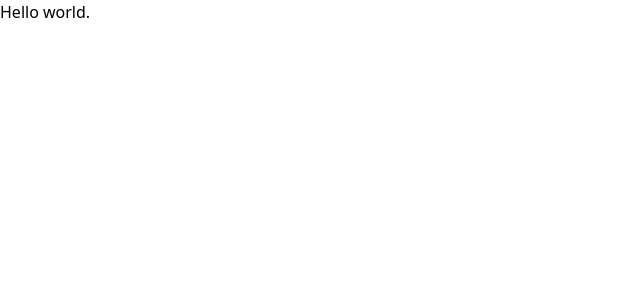
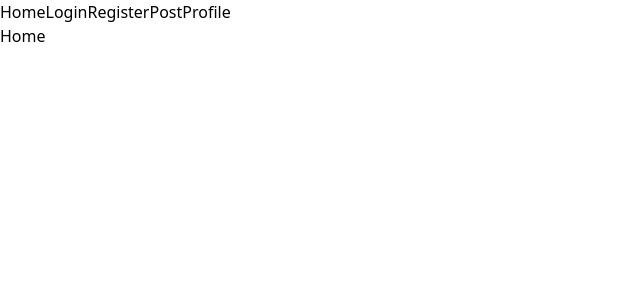
Before and after one commit to kittitornoh/miopi, a React (Create React App) app in the folder client/: page / in a window 1280 px wide. Shown: the top 300 px of the page, without its empty margins (0-640 px from the left). Built offline with nearby package versions, Linux system fonts and the light colour scheme.

Commit message:
set up basic routes

```diff
--- a/client/package.json
+++ b/client/package.json
@@ -9,6 +9,7 @@
     "@testing-library/user-event": "^12.8.3",
     "react": "^17.0.2",
     "react-dom": "^17.0.2",
+    "react-router-dom": "^5.2.0",
     "react-scripts": "4.0.3",
     "web-vitals": "^1.1.2"
   },
--- a/client/src/App.js
+++ b/client/src/App.js
@@ -1,5 +1,34 @@
+import { BrowserRouter as Router, Switch, Route, Link } from 'react-router-dom';
+
+import Home from './pages/Home';
+import Login from './pages/Login';
+import Register from './pages/Register';
+import Post from './pages/Post';
+import Profile from './pages/Profile';
+
 const App = () => {
-  return <div>Hello world.</div>;
+  return (
+    <Router>
+      <nav>
+        <Link to='/'>Home</Link>
+        <Link to='/login'>Login</Link>
+        <Link to='/register'>Register</Link>
+        <Link to='/post'>Post</Link>
+        <Link to='/profile'>Profile</Link>
+      </nav>
+
+      <Switch>
+        <Route exact path='/' component={Home} />
+        <Route path='/login' component={Login} />
+        <Route path='/register' component={Register} />
+        <Route path='/post' component={Post} />
+        <Route path='/profile' component={Profile} />
+        <Route>
+          <div>Not found.</div>
+        </Route>
+      </Switch>
+    </Router>
+  );
 };
 
 export default App;
--- a/client/src/pages/index.js
+++ /dev/null
@@ -1,7 +0,0 @@
-import { Home } from './Home/home';
-import { Login } from './Login/login';
-import { Post } from './Post/post';
-import { Profile } from './Profile/profile';
-import { Register } from './Register/register';
-
-export { Home, Login, Post, Profile, Register };
```
Also changed, not shown: client/src/pages/Home.js (renamed from client/src/pages/Home/home.jsx), client/src/pages/Login.js (renamed from client/src/pages/Login/loging.jsx), client/src/pages/Post.js (renamed from client/src/pages/Post/post.jsx), client/src/pages/Profile.js (renamed from client/src/pages/Profile/profile.jsx), client/src/pages/Register.js (renamed from client/src/pages/Register/register.jsx), 2 other files (tests, documents, lock files or other folders).
